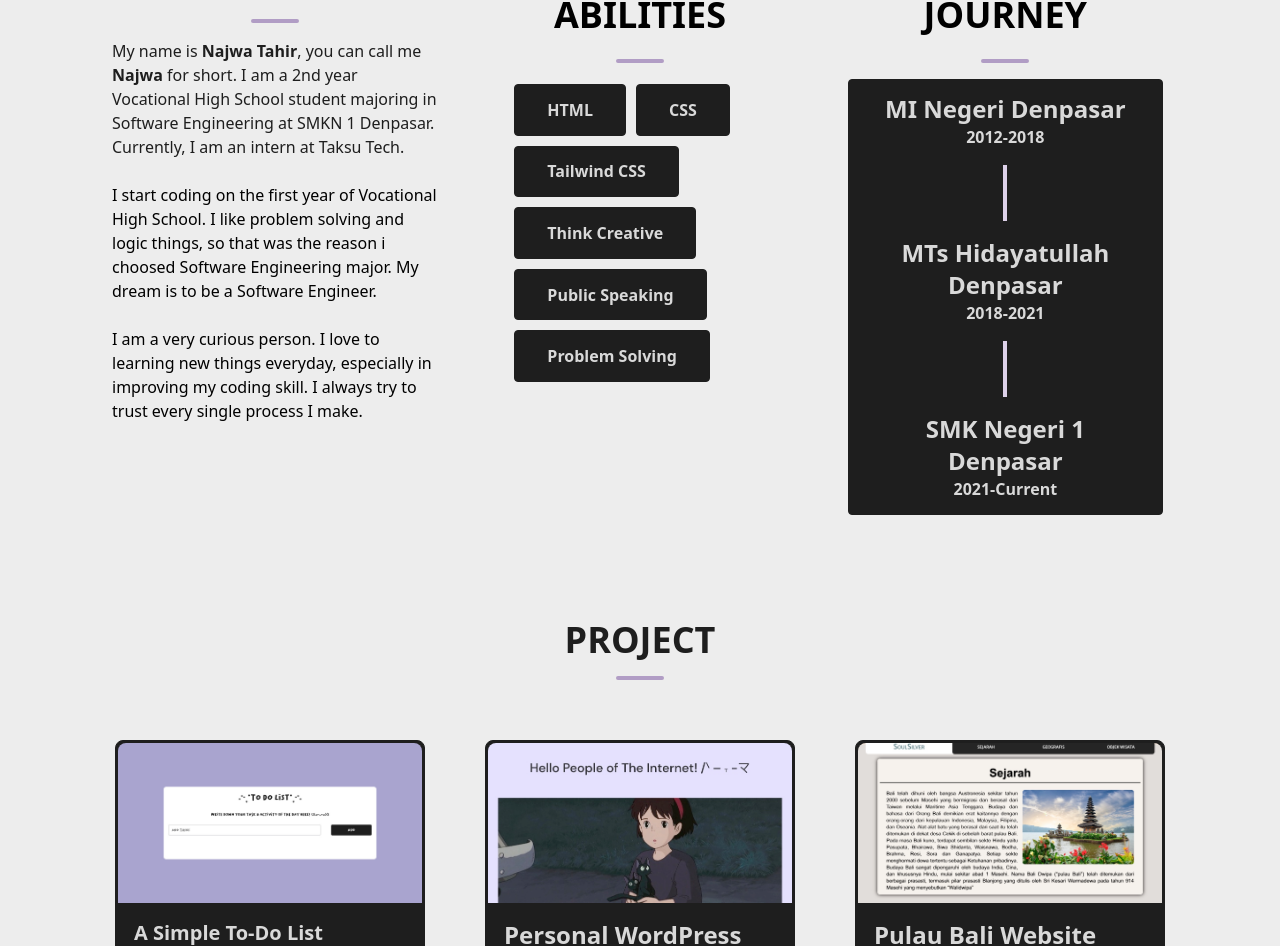
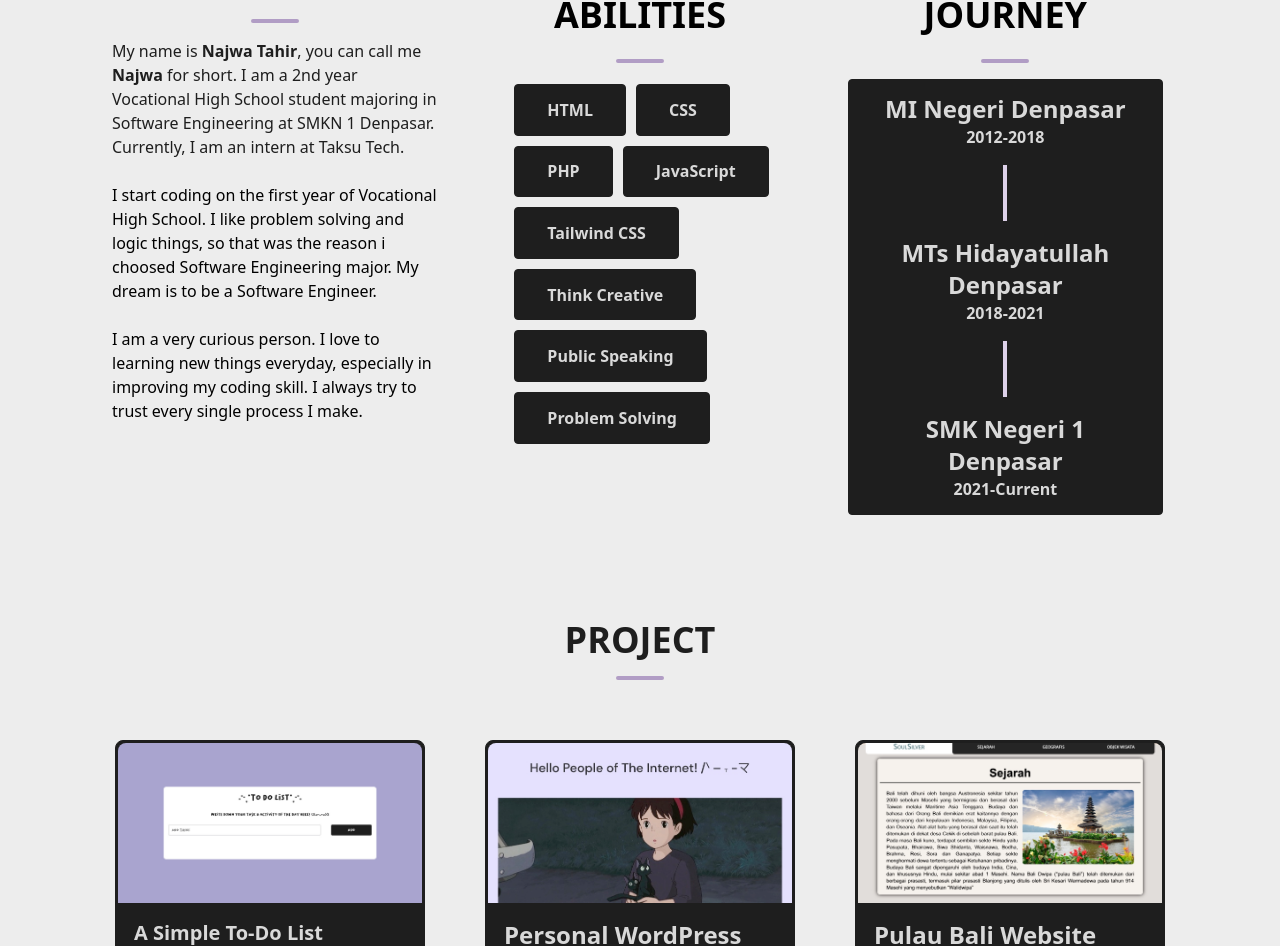
Before and after one commit to najwatahir/portfolio, a Next.js app: page / in a window 1280 px wide. Shown: the part 906-1852 px from the top of the page. Built offline with nearby package versions, Linux system fonts and the light colour scheme.

Commit message:
Update AboutPage.tsx

```diff
--- a/components/AboutPage.tsx
+++ b/components/AboutPage.tsx
@@ -5,6 +5,8 @@ const abilities = [
 
     { ability: "HTML" },
     { ability: "CSS" },
+    { ability: "PHP" },
+    { ability: "JavaScript" },
     { ability: "Tailwind CSS" },
     { ability: "Think Creative" },
     { ability: "Public Speaking" },
```
